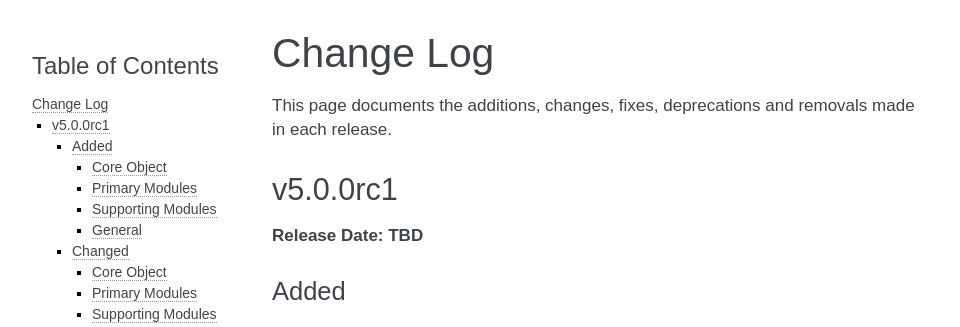
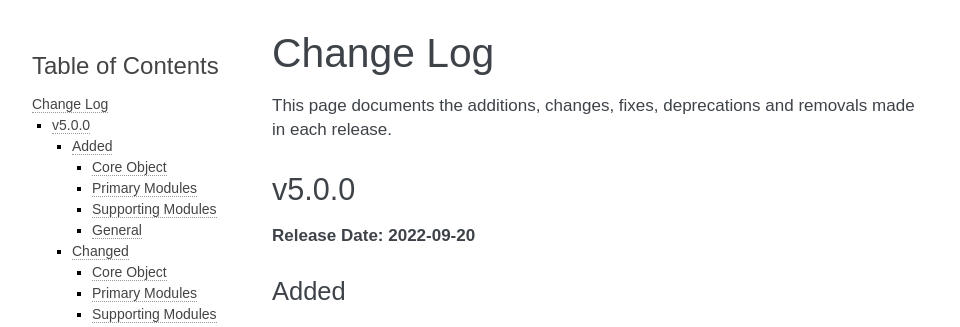
Before and after one commit to jeffshurtliff/khoros, a Sphinx documentation site: the page built from docs/changelog.rst, in a window 1280 px wide and 900 px high. Shown: the top 327 px of the window, without its empty margins (148-1108 px from the left). Built offline with Sphinx 7.4.7, drawn with Linux system fonts in a browser that asks for light colours.

Commit message:
Changed the version to 5.0.0 in version.py and changelog.rst

```diff
--- a/docs/changelog.rst
+++ b/docs/changelog.rst
@@ -3,10 +3,10 @@ Change Log
 ##########
 This page documents the additions, changes, fixes, deprecations and removals made in each release.
 
-*********
-v5.0.0rc1
-*********
-**Release Date: TBD**
+******
+v5.0.0
+******
+**Release Date: 2022-09-20**
 
 Added
 =====
--- a/khoros/utils/version.py
+++ b/khoros/utils/version.py
@@ -15,7 +15,7 @@ import urllib.request
 from . import log_utils
 
 # Define special and global variables
-__version__ = "5.0.0rc1"
+__version__ = "5.0.0"
 latest_version_reported = False
 logger = log_utils.initialize_logging(__name__)
 
```
